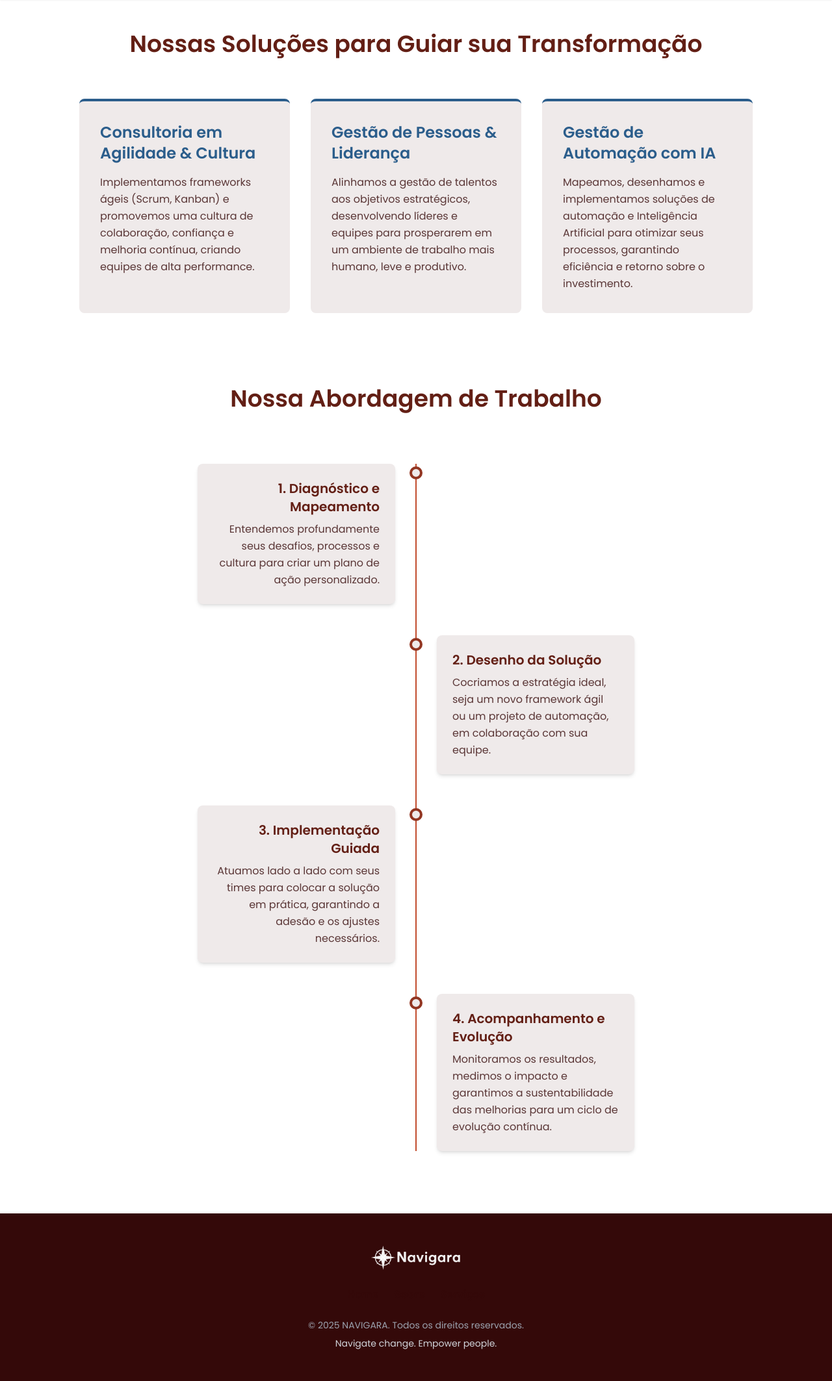
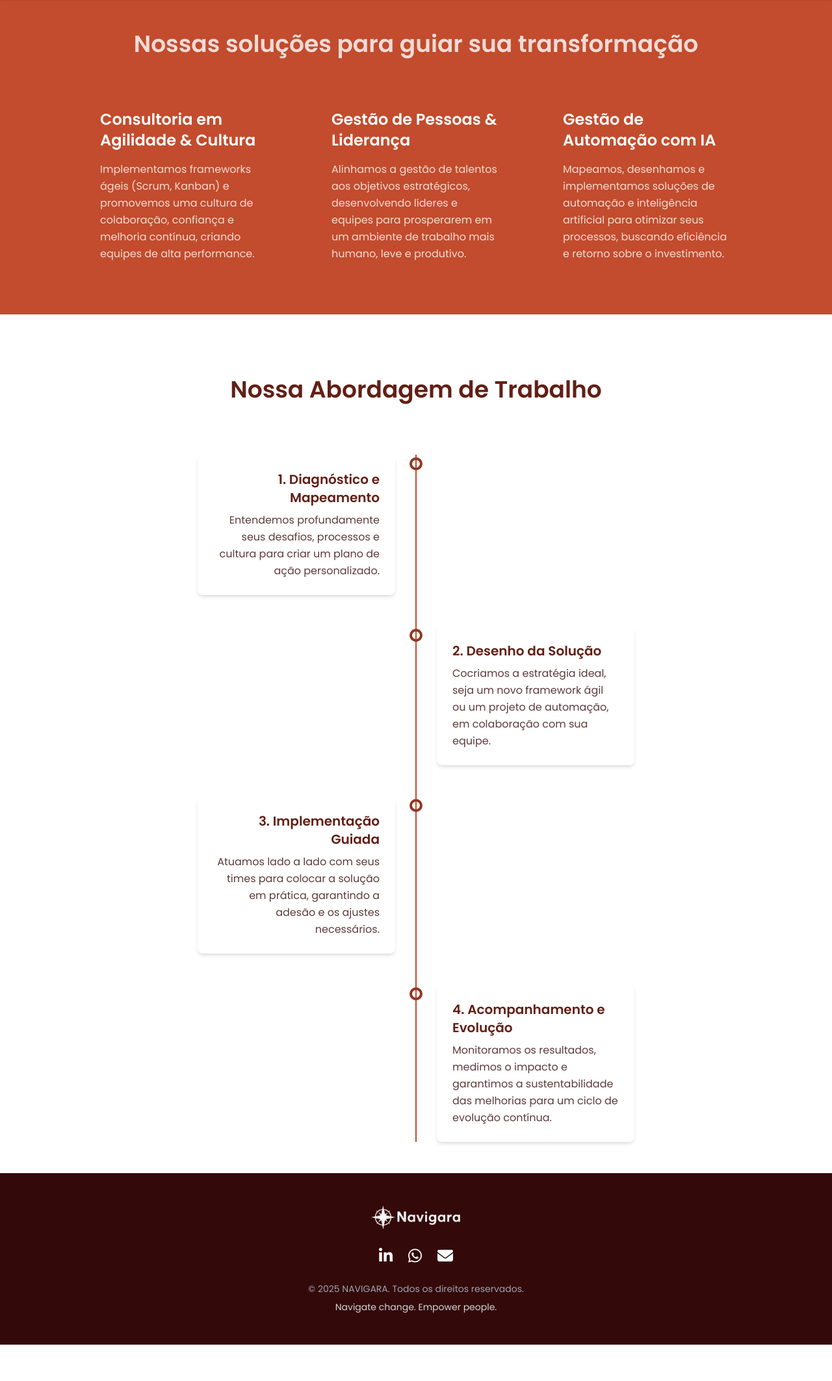
Before and after one commit to mf-bernardes/navigara-site, a Flask app: page /servicos in a window 1280 px wide. Shown: the part 72-2198 px from the top of the page at 65% size. After the commit the page ends 2142 px from the top, so only its background shows below. Run offline with Flask 3, Linux system fonts and the light colour scheme.

Commit message:
Atualização no site - Melhorias na página Sobre e melhoria do footer

```diff
--- a/static/css/styles.css
+++ b/static/css/styles.css
@@ -830,6 +830,10 @@ h3 {
   margin-top: 0.5rem;
 }
 
+.mt-16 {
+  margin-top: 4rem;
+}
+
 .mt-20 {
   margin-top: 5rem;
 }
@@ -1476,6 +1480,10 @@ h3 {
   color: rgb(255 255 255 / var(--tw-text-opacity, 1));
 }
 
+.text-white\/50 {
+  color: rgb(255 255 255 / 0.5);
+}
+
 .text-white\/80 {
   --tw-text-opacity: 1;
   color: rgb(255 255 255 / 0.8);
--- a/templates/servicos.html
+++ b/templates/servicos.html
@@ -3,14 +3,16 @@
 <head>
     <meta charset="UTF-8">
     <meta name="viewport" content="width=device-width, initial-scale=1.0">
-    <title>Serviços - NAVIGARA</title>
+    <title>NAVIGARA - Agilidade e Automação com IA</title>
+    <link rel="stylesheet" href="https://cdnjs.cloudflare.com/ajax/libs/font-awesome/6.5.2/css/all.min.css" integrity="sha512-SnH5WK+bZxgPHs44uWIX+LLJAJ9/2PkPKZ5QiAj6Ta86w+fsb2TkcmfRyVX3pBnMFcV7oQPJkl9QevSCWr3W6A==" crossorigin="anonymous" referrerpolicy="no-referrer" />
     <link rel="stylesheet" href="{{ url_for('static', filename='css/styles.css') }}">
     <script defer src="https://cdn.jsdelivr.net/npm/alpinejs@3.x.x/dist/cdn.min.js"></script>
     <link rel="preconnect" href="https://fonts.googleapis.com">
     <link rel="preconnect" href="https://fonts.gstatic.com" crossorigin>
     <link href="https://fonts.googleapis.com/css2?family=Poppins:wght@300;400;600;700&display=swap" rel="stylesheet">
+    <link rel="icon" type="image/png" href="/favicon.png">
 </head>
-<body class="antialiased">
+<body class="antialiased bg-white">
 
     <!-- Header -->
     <header id="header" class="bg-white/80 backdrop-blur-md sticky top-0 z-50 shadow-sm">
@@ -37,35 +39,36 @@
     </header>
 
     <main>
-        <section id="servicos" class="bg-white py-12 pb-12">
+        <section id="servicos" class="bg-accent-red-light py-12">
             <div class="container">
                 <div class="text-center">
-                    <h2 class="mb-16">Nossas Soluções para Guiar sua Transformação</h2>
+                    <h2 class="mb-12 text-white/80">Nossas soluções para guiar sua transformação</h2>
                 </div>
                 <div class="grid md:grid-cols-3 gap-8">
-                    <div class="bg-light text-left p-8 rounded-lg border-t-4 border-accent-blue">
-                        <h3 class="mb-4 text-accent-blue">Consultoria em Agilidade & Cultura</h3>
-                        <p class="text-dark/80">Implementamos frameworks ágeis (Scrum, Kanban) e promovemos uma cultura de colaboração, confiança e melhoria contínua, criando equipes de alta performance.</p>
+                    <div class="text-left p-8">
+                        <h3 class="mb-4 text-white">Consultoria em Agilidade & Cultura</h3>
+                        <p class="text-white/80">Implementamos frameworks ágeis (Scrum, Kanban) e promovemos uma cultura de colaboração, confiança e melhoria contínua, criando equipes de alta performance.</p>
                     </div>
-                    <div class="bg-light text-left p-8 rounded-lg border-t-4 border-accent-blue">
-                        <h3 class="mb-4 text-accent-blue">Gestão de Pessoas & Liderança</h3>
-                        <p class="text-dark/80">Alinhamos a gestão de talentos aos objetivos estratégicos, desenvolvendo líderes e equipes para prosperarem em um ambiente de trabalho mais humano, leve e produtivo.</p>
+                    <div class=" text-left p-8">
+                        <h3 class="mb-4 text-white">Gestão de Pessoas & Liderança</h3>
+                        <p class="text-white/80">Alinhamos a gestão de talentos aos objetivos estratégicos, desenvolvendo líderes e equipes para prosperarem em um ambiente de trabalho mais humano, leve e produtivo.</p>
                     </div>
-                    <div class="bg-light text-left p-8 rounded-lg border-t-4 border-accent-blue">
-                        <h3 class="mb-4 text-accent-blue">Gestão de Automação com IA</h3>
-                        <p class="text-dark/80">Mapeamos, desenhamos e implementamos soluções de automação e Inteligência Artificial para otimizar seus processos, garantindo eficiência e retorno sobre o investimento.</p>
+                    <div class="text-left p-8">
+                        <h3 class="mb-4 text-white">Gestão de Automação com IA</h3>
+                        <p class="text-white/80">Mapeamos, desenhamos e implementamos soluções de automação e inteligência artificial para otimizar seus processos, buscando eficiência e retorno sobre o investimento.</p>
                     </div>
                 </div>
-
-                <div class="mt-28">
+        </section>
+        <section id="servicos" class="bg-white py-12"></section>
+                <div class="p-16">
                     <h2 class="text-center mb-20">Nossa Abordagem de Trabalho</h2>
                     <div class="relative max-w-2xl mx-auto">
                         <div class="absolute left-1/2 top-0 bottom-0 w-0.5 bg-accent-red-light transform -translate-x-1/2"></div>
 
                         <div class="relative mb-12">
-                            <div class="absolute w-5 h-5 bg-light rounded-full left-1/2 top-1 transform -translate-x-1/2 border-4 border-accent-red-medium z-10"></div>
+                            <div class="absolute w-5 h-5 rounded-full left-1/2 top-1 transform -translate-x-1/2 border-4 border-accent-red-medium z-10"></div>
                             <div class="w-1/2 pr-8 text-right">
-                                <div class="p-6 bg-light rounded-lg shadow-md">
+                                <div class="p-6 rounded-lg shadow-md">
                                     <h3 class="text-xl">1. Diagnóstico e Mapeamento</h3>
                                     <p class="mt-2 text-dark/80">Entendemos profundamente seus desafios, processos e cultura para criar um plano de ação personalizado.</p>
                                 </div>
@@ -73,9 +76,9 @@
                         </div>
 
                         <div class="relative mb-12 flex justify-end">
-                            <div class="absolute w-5 h-5 bg-light rounded-full left-1/2 top-1 transform -translate-x-1/2 border-4 border-accent-red-medium z-10"></div>
+                            <div class="absolute w-5 h-5  rounded-full left-1/2 top-1 transform -translate-x-1/2 border-4 border-accent-red-medium z-10"></div>
                             <div class="w-1/2 pl-8 text-left">
-                                <div class="p-6 bg-light rounded-lg shadow-md">
+                                <div class="p-6  rounded-lg shadow-md">
                                     <h3 class="text-xl">2. Desenho da Solução</h3>
                                     <p class="mt-2 text-dark/80">Cocriamos a estratégia ideal, seja um novo framework ágil ou um projeto de automação, em colaboração com sua equipe.</p>
                                 </div>
@@ -83,9 +86,9 @@
                         </div>
 
                         <div class="relative mb-12">
-                            <div class="absolute w-5 h-5 bg-light rounded-full left-1/2 top-1 transform -translate-x-1/2 border-4 border-accent-red-medium z-10"></div>
+                            <div class="absolute w-5 h-5  rounded-full left-1/2 top-1 transform -translate-x-1/2 border-4 border-accent-red-medium z-10"></div>
                             <div class="w-1/2 pr-8 text-right">
-                                <div class="p-6 bg-light rounded-lg shadow-md">
+                                <div class="p-6 rounded-lg shadow-md">
                                     <h3 class="text-xl">3. Implementação Guiada</h3>
                                     <p class="mt-2 text-dark/80">Atuamos lado a lado com seus times para colocar a solução em prática, garantindo a adesão e os ajustes necessários.</p>
                                 </div>
@@ -93,9 +96,9 @@
                         </div>
 
                         <div class="relative mb-12 flex justify-end">
-                            <div class="absolute w-5 h-5 bg-light rounded-full left-1/2 top-1 transform -translate-x-1/2 border-4 border-accent-red-medium z-10"></div>
+                            <div class="absolute w-5 h-5 rounded-full left-1/2 top-1 transform -translate-x-1/2 border-4 border-accent-red-medium z-10"></div>
                             <div class="w-1/2 pl-8 text-left">
-                                <div class="p-6 bg-light rounded-lg shadow-md">
+                                <div class="p-6 rounded-lg shadow-md">
                                     <h3 class="text-xl">4. Acompanhamento e Evolução</h3>
                                     <p class="mt-2 text-dark/80">Monitoramos os resultados, medimos o impacto e garantimos a sustentabilidade das melhorias para um ciclo de evolução contínua.</p>
                                 </div>
@@ -109,14 +112,24 @@
 
     <footer class="bg-dark text-white py-12">
         <div class="container text-center">
-             <a href="{{ url_for('index') }}" class="flex items-center justify-center gap-2 mb-6">
+            <a href="{{ url_for('index') }}" class="flex items-center justify-center gap-2 mb-6">
                 <img src="{{ url_for('static', filename='css/images/logo-navigara-branco.png') }}" alt="Logo da Navigara" class="h-10">
             </a>
-            <div class="flex justify-center items-center space-x-6 mb-6">
-                <a href="{{ url_for('index') }}" class="nav-link-footer">Home</a>
-                <a href="{{ url_for('sobre') }}" class="nav-link-footer">Sobre</a>
-                <a href="{{ url_for('servicos') }}" class="nav-link-footer">Serviços</a>
+
+            <div class="flex justify-center space-x-6 mb-6">
+                <a href="https://www.linkedin.com/in/thaisquenes/" target="_blank" rel="noopener noreferrer" class="text-white text-2xl">
+                    <i class="fa-brands fa-linkedin-in"></i>
+                </a>
+
+                <a href="https://api.whatsapp.com/send?phone=5511930727179" target="_blank" rel="noopener noreferrer" class="text-white hover:text-gray-400 text-2xl">
+                    <i class="fa-brands fa-whatsapp"></i>
+                </a>
+
+                <a href="mailto:thais.quenes@navigara.com.br" class="text-white hover:text-gray-400 text-2xl">
+                    <i class="fa-solid fa-envelope"></i>
+                </a>
             </div>
+
             <p class="text-sm text-gray-400 mt-4">© 2025 NAVIGARA. Todos os direitos reservados.</p>
             <p class="text-sm text-gray-300 mt-2">Navigate change. Empower people.</p>
         </div>
```
Also changed, not shown: templates/contato.html (+19 -6 lines), templates/index.html (+17 -5 lines), templates/sobre.html (+28 -40 lines).
